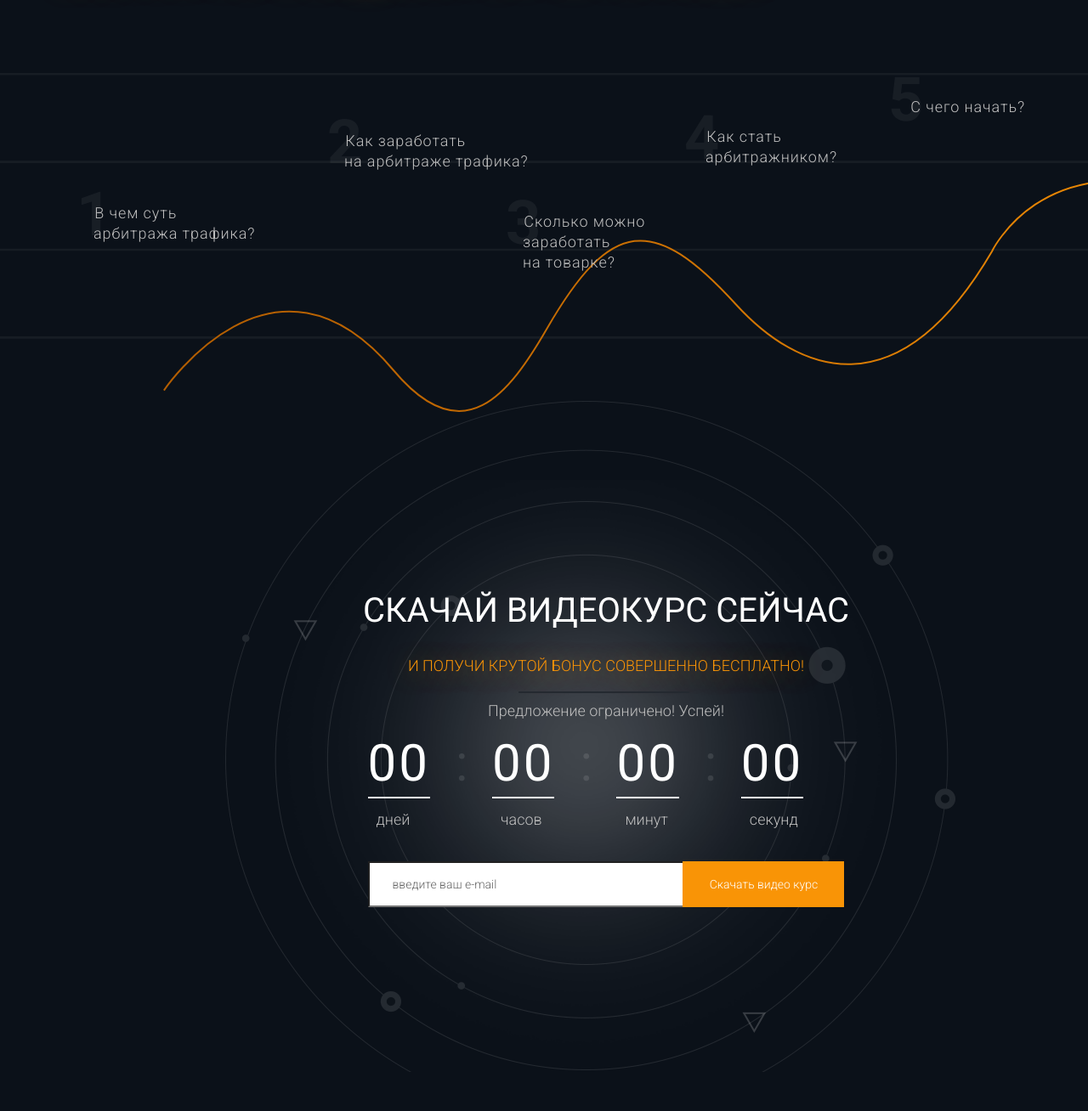
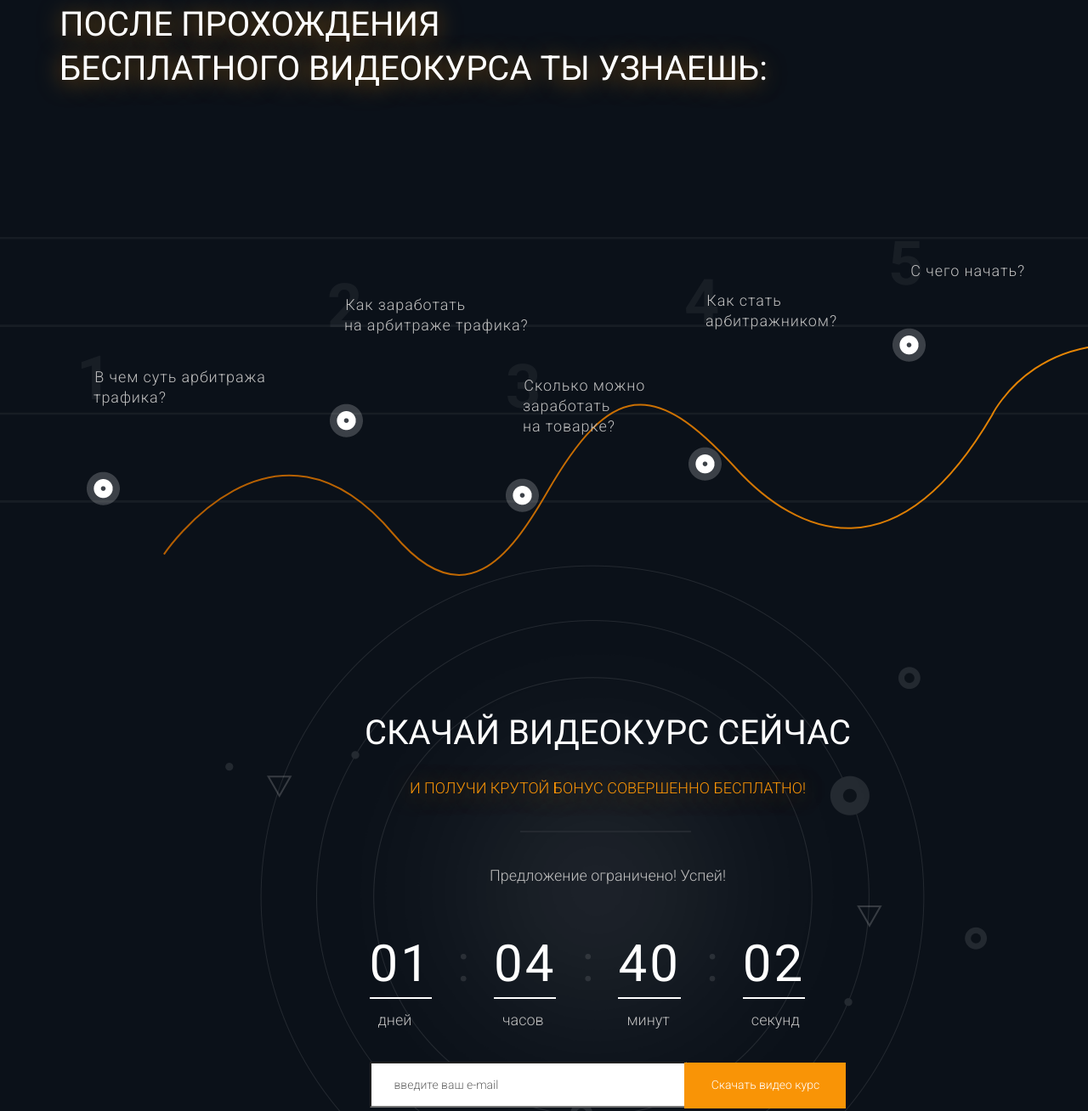
Before and after one commit to Liofan/app, a plain HTML site: page index.html in a window 1280 px wide. Shown: the part 1592-2900 px from the top of the page at 85% size. Drawn offline with Linux system fonts and the light colour scheme.

Commit message:
Закончил верстку приступаю к адаптиву

```diff
--- a/index.html
+++ b/index.html
@@ -141,15 +141,15 @@
 										<div class="row">
 											<div class="col-lg-12">
 													<ul>
-														<li><span>1</span>В чем суть арбитража трафика?</li>
+														<li><span>1</span>В чем суть арбитража <br> трафика? <img src="img/2-layers.png" alt="Layers"></li>
 														<li><span>2</span>Как заработать <br>
-																на арбитраже трафика?</li>
+																на арбитраже трафика?<img src="img/2-layers.png" alt="Layers"></li>
 														<li><span>3</span>Сколько можно
 																заработать <br>
-																на товарке?</li>
+																на товарке?<img src="img/2-layers.png" alt="Layers"></li>
 														<li><span>4</span>Как стать
-																арбитражником?</li>
-														<li><span>5</span>С чего начать?</li>
+																арбитражником?<img src="img/2-layers.png" alt="Layers"></li>
+														<li><span>5</span>С чего начать?<img src="img/2-layers.png" alt="Layers"></li>
 													</ul>
 												</div>
 											</div>
@@ -167,7 +167,7 @@
 										<div class="time__timer">
 												<script>
 													// здесь нужная дата в формате гггг-мм-дд чч:мм:сс
-													var deadline='2018-05-31 09:34:11';
+													var deadline='2018-06-01 18:34:11';
 											 </script>
 												<ul class="countdown">
 														<li>
--- a/sass/main.sass
+++ b/sass/main.sass
@@ -269,6 +269,34 @@ main
 
 
 // finish
+
+.finish
+	margin: 186px 0 86px 0
+	.title
+		color: #ffffff
+		font-family: Roboto
+		font-size: 40px
+		font-weight: 400
+		line-height: 52px
+		text-transform: uppercase
+		position: relative
+		&::before
+			position: absolute
+			top: -40px
+			left: -60px
+			content: ''
+			background-image: url(../img/lines-decor.png)
+			// Style for "lines deco"
+			width: 90px
+			height: 17px
+	&__graf
+		li
+			color: #bdbdbd
+			font-family: Roboto
+			font-size: 18px
+			font-weight: 300
+			line-height: 24px
+
 #graf
 	box-sizing: border-box
 .finish__graf
@@ -305,47 +333,50 @@ main
 					line-height: 52px
 					text-transform: uppercase
 					letter-spacing: -40px
+			img
+				position: absolute
 			&:nth-child(1)
-				width: 200px
+				width: 220px
 				top: -265px
+				img
+					top: 155px
+					left: -200px
 			&:nth-child(2)
 				top: -350px
 				left: 335px
+				img
+					top: 160px
+					left: -209px
 			&:nth-child(3)
 				width: 170px
 				top: -255px
 				left: 545px
+				img
+					top: 153px
+					left: -212px
 			&:nth-child(4)
 				width: 154px
 				top: -355px
 				left: 760px
 				span
 					left: -25px
+				img
+					top: 216px
+					left: -212px
 			&:nth-child(5)
 				top: -390px
 				left: 1000px
 				span
 					top: 10px
 					left: -25px
+				img
+					top: 111px
+					left: -212px
 
 
 
 
-.finish
-	.title
-		color: #ffffff
-		font-family: Roboto
-		font-size: 40px
-		font-weight: 400
-		line-height: 52px
-		text-transform: uppercase
-	&__graf
-		li
-			color: #bdbdbd
-			font-family: Roboto
-			font-size: 18px
-			font-weight: 300
-			line-height: 24px
+
 
 
 
@@ -356,13 +387,13 @@ main
 	flex-flow: column wrap
 	align-items: center
 	justify-content: center
-	width: 896px
-	height: 790px
-	background-image: url(../img/screen__bg.png)
+	width: 900px
+	height: 785px
+	background-image: url(../img/bg__time.png)
 	background-repeat: no-repeat
-	margin-bottom: 240px
+	margin-bottom: 140px
 	.title
-		margin-top: 0
+		margin: 0 0 39px 0
 		text-shadow: 0 3px 27px rgba(249, 148, 6, 0.59)
 		color: #f99406
 		font-family: Roboto
@@ -378,7 +409,7 @@ main
 			height: 2px
 			background-color: #242930
 			position: absolute
-			bottom: -20px
+			bottom: -40px
 			left: 130px
 	&__title
 		color: #ffffff
@@ -393,6 +424,7 @@ main
 		font-size: 18px
 		font-weight: 300
 		line-height: 24px
+		margin: 40px 0 60px 0
 
 
 
```
Also changed, not shown: css/main.min.css, img/2-layers.png (added), img/bg__time.png (added), img/lines-decor.png (added).
